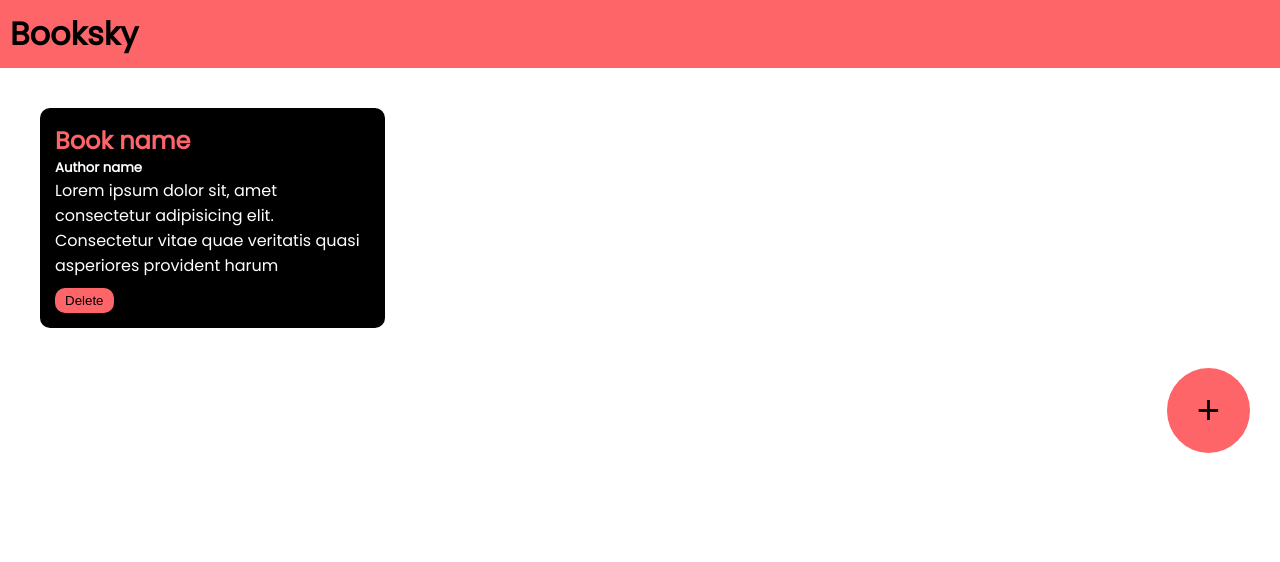
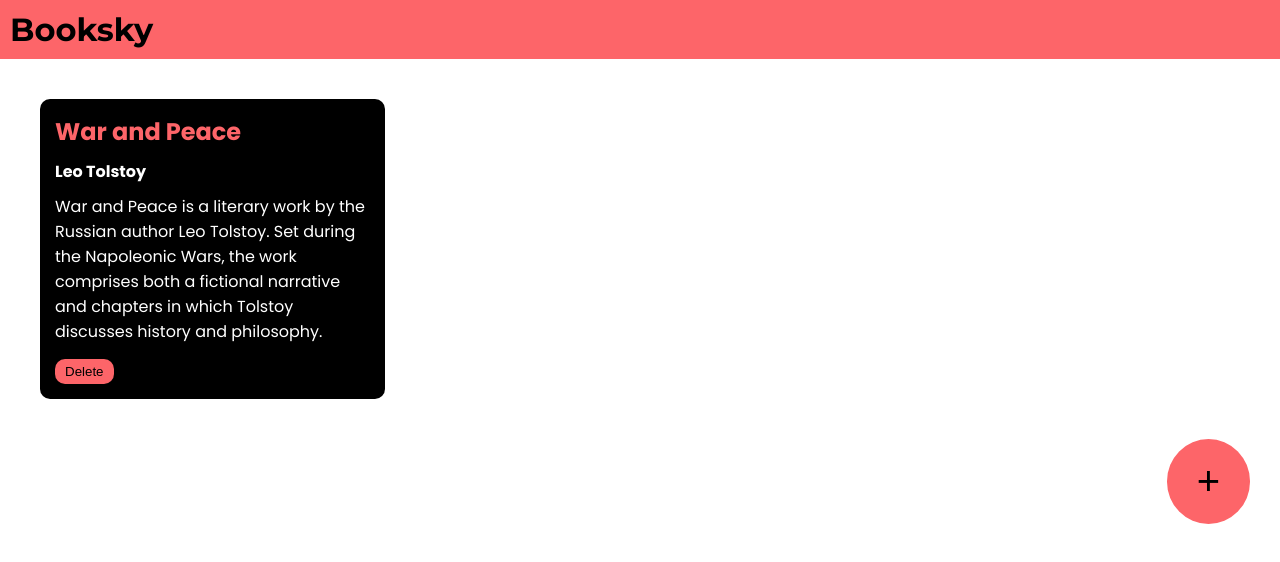
Before and after one commit to Sahad-M/booksky, a plain HTML site: page index.html in a window 1280 px wide. Drawn offline with Linux system fonts and the light colour scheme; a web font is replaced by a local one.

```diff
--- a/index.html
+++ b/index.html
@@ -6,9 +6,9 @@
     <title>Booksky</title>
     <link rel="stylesheet" href="style.css">
     <!-- google font kittan -->
-    <link rel="preconnect" href="https://fonts.googleapis.com">
-    <link rel="preconnect" href="https://fonts.gstatic.com" crossorigin>
-    <link href="https://fonts.googleapis.com/css2?family=Poppins&display=swap" rel="stylesheet">
+<link rel="preconnect" href="https://fonts.googleapis.com">
+<link rel="preconnect" href="https://fonts.gstatic.com" crossorigin>
+<link href="https://fonts.googleapis.com/css2?family=Montserrat:ital,wght@0,100..900;1,100..900&family=Poppins:wght@300;400;500;600;700&family=Story+Script&display=swap" rel="stylesheet">
 
 </head>
 <body>
@@ -18,9 +18,9 @@
 
     <div class="container">
         <div class="book-container">
-            <h2>Book name</h2>
-            <h5>Author name</h5>
-            <p>Lorem ipsum dolor sit, amet consectetur adipisicing elit. Consectetur vitae quae veritatis quasi asperiores provident harum  </p>
+            <h2>War and Peace</h2>
+            <h4>Leo Tolstoy</h4>
+            <p>War and Peace is a literary work by the Russian author Leo Tolstoy. Set during the Napoleonic Wars, the work comprises both a fictional narrative and chapters in which Tolstoy discusses history and philosophy.</p>
             <button onclick="deletebook(event)">Delete</button>
         </div>
 
--- a/script.js
+++ b/script.js
@@ -31,7 +31,7 @@
     var div=document.createElement("div")
     div.setAttribute("class","book-container")
     div.innerHTML=`<h2>${booktitleinput.value}</h2>
-            <h5>${bookauthorinput.value}</h5>
+            <h4>${bookauthorinput.value}</h4>
             <p>${bookdescriptioninput.value}</p>
             <button onclick="deletebook(event)">Delete</button>`
     container.append(div)
--- a/style.css
+++ b/style.css
@@ -11,6 +11,7 @@
 .navbar{
     background-color: #fd6569;
     padding: 10px;
+    font-family: "Montserrat", sans-serif;
 }
 
 .container{
@@ -41,7 +42,7 @@
     padding-left: 10px;
     padding-right: 10px;
     border: none;
-    margin-top: 10px;
+    margin-top: 15px;
 
 }
 
@@ -92,6 +93,7 @@
     padding: 5px;
     font-size: 20px;
     border-bottom: solid black;
+    margin-top: 10px;
 }
 
 
@@ -99,9 +101,11 @@
     background-color: transparent;
     border: solid black;
     width: 100%;
+    height: 150px;
     margin: 5px;
     padding: 5px;
     font-size: 20px;
+    margin-left: 5px;
 }
 
 
@@ -123,6 +127,7 @@
     padding-top: 10px;
     padding-bottom: 10px;
     margin: 5px;
+    border-radius: 10px;
 }
 .popup-box input:focus{
     outline: none;
@@ -130,3 +135,14 @@
 .popup-box textarea:focus{
     outline: none;
 }
+
+.book-container h4{
+    padding-top: 10px;
+}
+.book-container p{
+        padding-top: 10px;
+
+}
+.popup-box h2{
+    text-align: center;
+}
```
